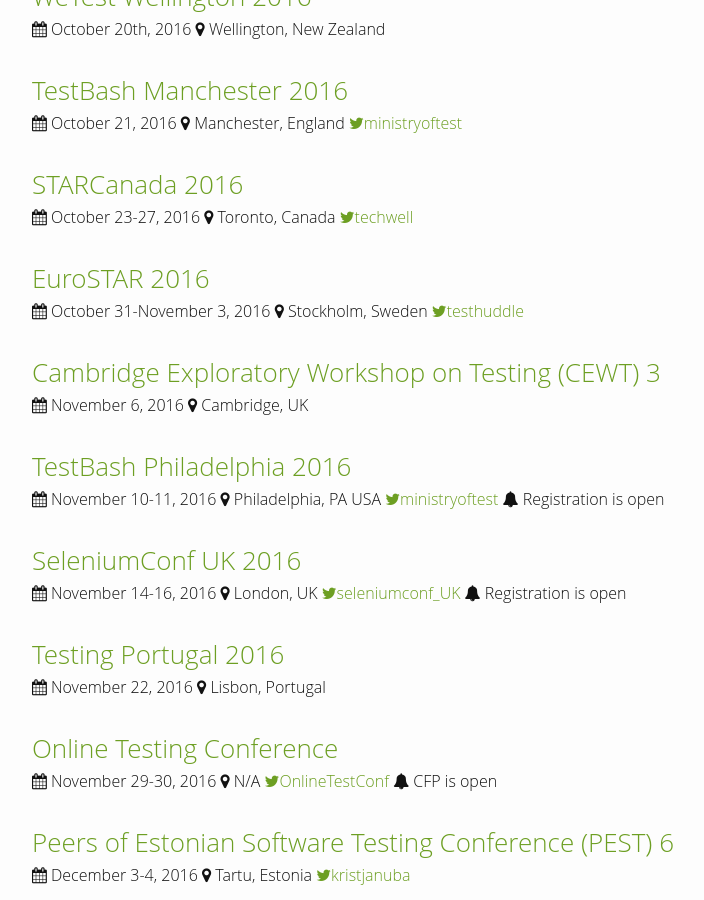
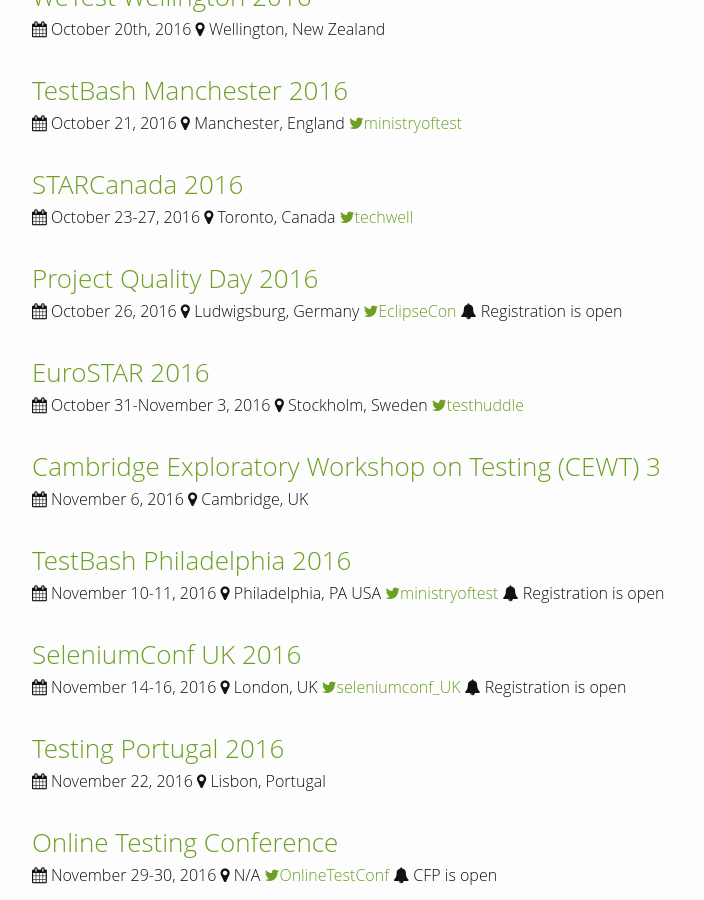
Before and after one commit to TestingConferences/testingconferences.github.io, a Jekyll site: the page built from index.html, in a window 1280 px wide and 900 px high, scrolled down 688 px. Shown: the whole window, without its empty margins (238-942 px from the left). Built offline with Jekyll 4.4.1, drawn with Linux system fonts in a browser that asks for light colours.

Commit message:
Added Project Quality Day

```diff
--- a/_data/current.yml
+++ b/_data/current.yml
@@ -43,6 +43,13 @@
   dates: "October 23-27, 2016"
   url: http://starcanada.techwell.com/
   twitter: techwell
+
+- name: Project Quality Day 2016
+  location: Ludwigsburg, Germany
+  dates: "October 26, 2016"
+  url: https://www.eclipsecon.org/europe2016/pqd
+  twitter: EclipseCon
+  status: Registration is open
 
 - name: EuroSTAR 2016
   location: Stockholm, Sweden
```
